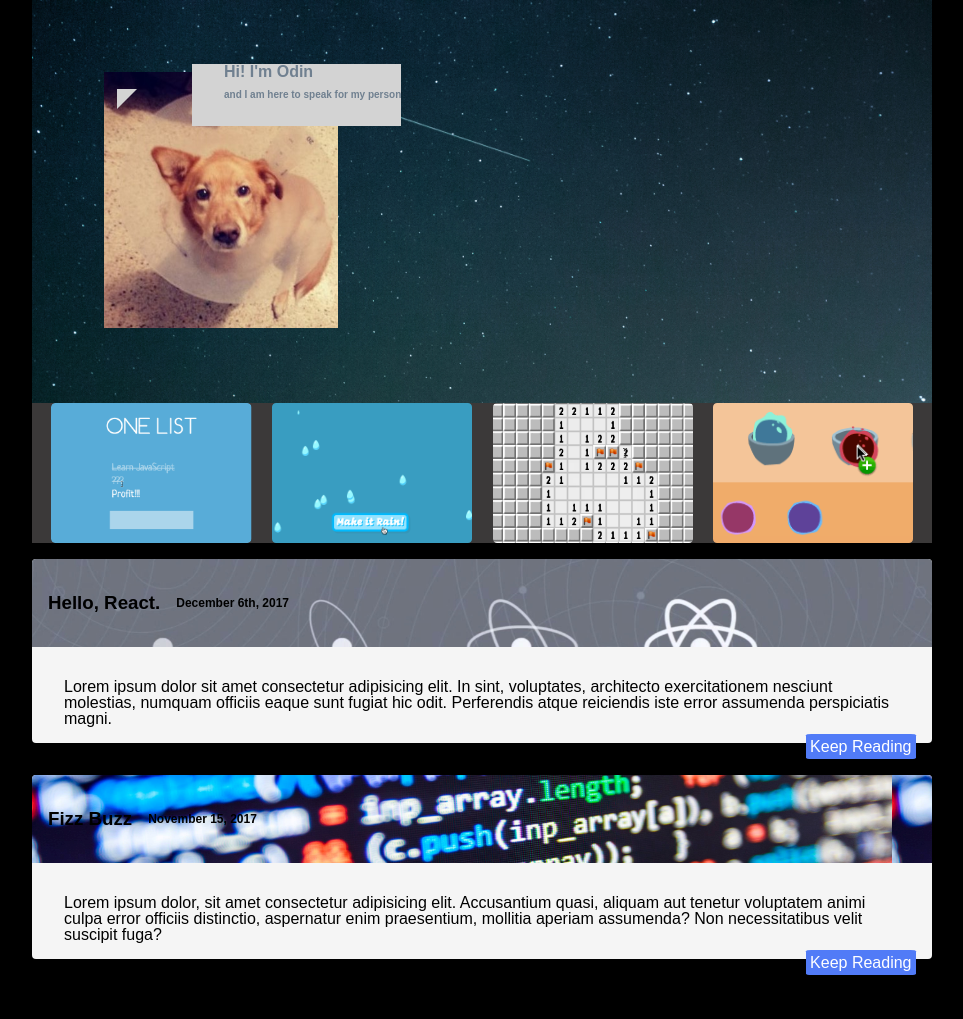
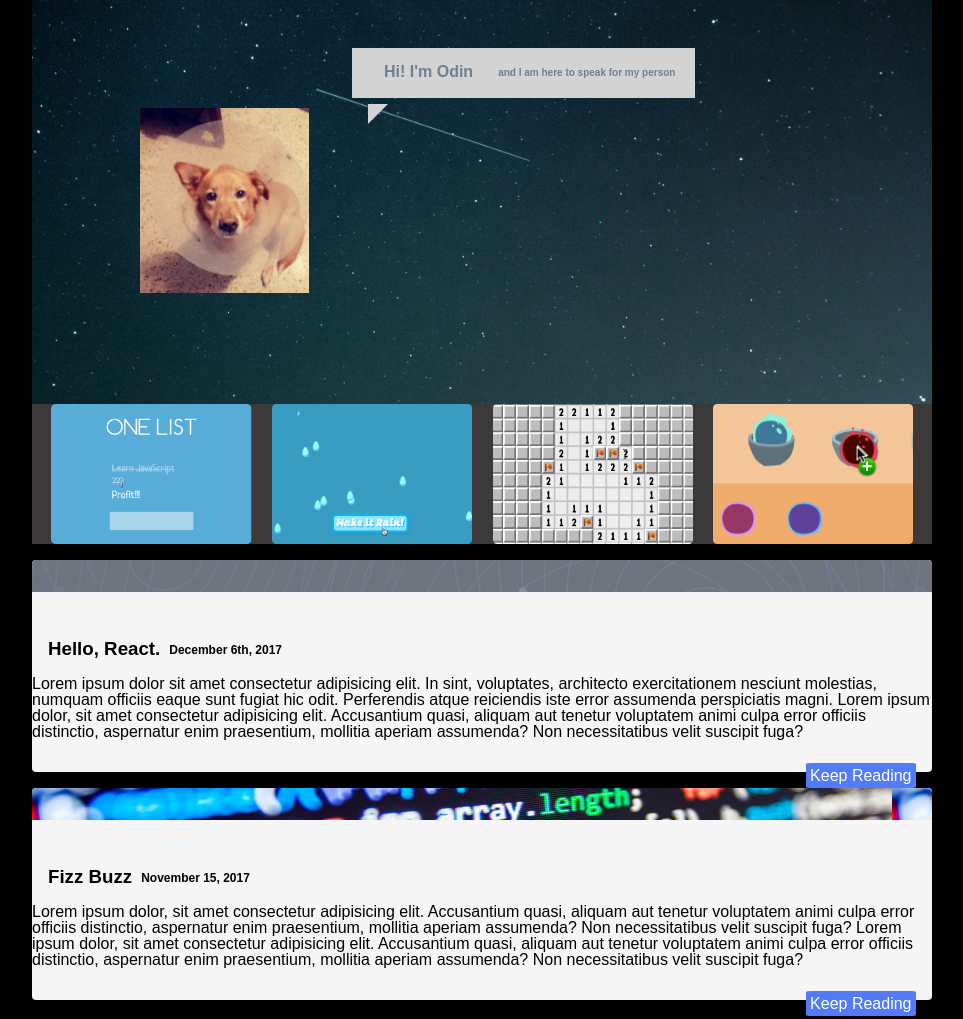
Before and after one commit to alsleaders/mock-portfolio, a website: page public/index.html in a window 1280 px wide. Shown: the top 1019 px of the page, without its empty margins (158-1121 px from the left). Drawn offline with Linux system fonts and the light colour scheme.

Commit message:
text box headers moved, headers not right

```diff
--- a/public/index.html
+++ b/public/index.html
@@ -28,13 +28,16 @@
     <main>
       <img id="react">
       <article class="text-box">
-        <header class="text-header1">
+        <header class="image-header1">
             <!-- this will be background  -->
         <h1>
-          Hello, React. <h2>December 6th, 2017</h2>
+          <!-- Hello, React. <h2>December 6th, 2017</h2> -->
         </h1>
       </header>
-        <p id="blog-text"> Lorem ipsum dolor sit amet consectetur adipisicing elit. In sint, voluptates, architecto exercitationem nesciunt molestias, numquam officiis eaque sunt fugiat hic odit. Perferendis atque reiciendis iste error assumenda perspiciatis magni.
+        <p id="blog-text">  <h1>Hello, React. <p>December 6th, 2017</p>
+          </h1>
+          Lorem ipsum dolor sit amet consectetur adipisicing elit. In sint, voluptates, architecto exercitationem nesciunt molestias, numquam officiis eaque sunt fugiat hic odit. Perferendis atque reiciendis iste error assumenda perspiciatis magni.             Lorem ipsum dolor, sit amet consectetur adipisicing elit. Accusantium quasi, aliquam aut tenetur voluptatem animi culpa error officiis distinctio, aspernatur enim praesentium, mollitia aperiam assumenda? Non necessitatibus velit suscipit fuga?
+
           <p id="keep-reading"> Keep Reading
             <!-- This will have relative positioning -->
           </p>
@@ -42,13 +45,18 @@
       </article>
       <img id="codepic">
       <article class="text-box">
-          <header class="text-header2">
+          <header class="image-header2">
             <!-- this will be background  -->
-          <h1>Fizz Buzz
-              <h2>November 15, 2017</h2>
+          <h1>
+            <!-- Fizz Buzz
+              <h2>November 15, 2017</h2>             -->
           </h1>
         </header>
-          <p id="blog-text"> Lorem ipsum dolor, sit amet consectetur adipisicing elit. Accusantium quasi, aliquam aut tenetur voluptatem animi culpa error officiis distinctio, aspernatur enim praesentium, mollitia aperiam assumenda? Non necessitatibus velit suscipit fuga?
+          <p id="blog-text"> <h1>Fizz Buzz
+          <p>November 15, 2017</p>
+          </h1>
+            Lorem ipsum dolor, sit amet consectetur adipisicing elit. Accusantium quasi, aliquam aut tenetur voluptatem animi culpa error officiis distinctio, aspernatur enim praesentium, mollitia aperiam assumenda? Non necessitatibus velit suscipit fuga?            Lorem ipsum dolor, sit amet consectetur adipisicing elit. Accusantium quasi, aliquam aut tenetur voluptatem animi culpa error officiis distinctio, aspernatur enim praesentium, mollitia aperiam assumenda? Non necessitatibus velit suscipit fuga?
+
               <p id="keep-reading"> Keep Reading
                 <!-- This will have relative positioning -->
               </p>
--- a/public/screen.css
+++ b/public/screen.css
@@ -19,7 +19,7 @@ body {
   margin: auto;
   min-height: 100%;
   display: flex;
-  width: 90%;
+  width: 100%;
   max-width: 900px;
 
   /* justify-content: flex-start;
@@ -45,37 +45,38 @@ header {
   background: lightgray;
   color: slategray;
   text-align: left;
-  text-indent: 2rem;
+  text-indent: 1rem;
   /* border-radius: 4em; */
   font-size: 16px;
-  max-width: 400px;
+  max-width: 500px;
   margin: auto;
-  padding: 0;
+  padding: 1;
   /* margin-left: 25rem; */
   position: absolute;
-  top: 4rem;
-  left: 10rem;
+  top: 3rem;
+  left: 20rem;
 }
 .speech-bubble > p {
   font-size: 10px;
 }
 .speech-bubble:after {
   content: '';
-  position: relative;
-
-  left: -31%;
+  position: absolute;
+  /* left: -31%; */
   width: 0;
   height: 0;
   border: 20px solid transparent;
   border-top-color: lightgray;
   border-bottom: 0;
   border-left: 0;
-  margin-left: -10px;
-  margin-bottom: -20px;
+  top: 3.5rem;
+  left: 1rem;
+  /* margin-left: -10px;
+  margin-bottom: -20px; */
 }
 .profile-picture {
-  max-height: 256px;
-  margin: 8%;
+  max-height: 185px;
+  margin: 12%;
 }
 
 main {
@@ -97,12 +98,12 @@ main {
   border-radius: 4px;
   color: black;
   margin: 0;
-  /* display: flex;
-  flex-direction: column; */
+  display: flex;
+  flex-direction: column;
   position: relative;
 }
 
-.text-header1 {
+.image-header1 {
   background: url(./Images/reactsnipped.png);
   display: flex;
   align-content: flex-start;
@@ -116,7 +117,7 @@ main {
   border-image-repeat: stretch stretch; */
 }
 
-.text-header2 {
+.image-header2 {
   background: url(./Images/codesnipped.png);
   display: flex;
   align-content: flex-start;
@@ -133,11 +134,21 @@ main {
 h1 {
   max-width: auto;
   padding: 1rem;
+  display: flex;
+  align-content: flex-start;
+  justify-content: flex-start;
+  flex-direction: row;
+  margin: 0;
 }
-h2 {
-  margin: 0;
+
+h1 > p {
+  margin: 0.25rem;
   font-size: 12px;
   max-width: auto;
+  padding: 0 0 0 5px;
+  align-content: flex-start;
+  justify-content: flex-start;
+  flex-direction: row;
 }
 
 main > img {
@@ -147,11 +158,11 @@ main > img {
 }
 
 #blog-text {
-  /* display: flex;
+  display: flex;
   flex-direction: row;
-  justify-content: flex-end; */
-  margin: 1rem 1rem;
-  padding: 1rem;
+  justify-content: flex-end;
+  /* margin: 1rem 1rem;
+  padding: 1rem; */
 }
 
 #keep-reading {
```
